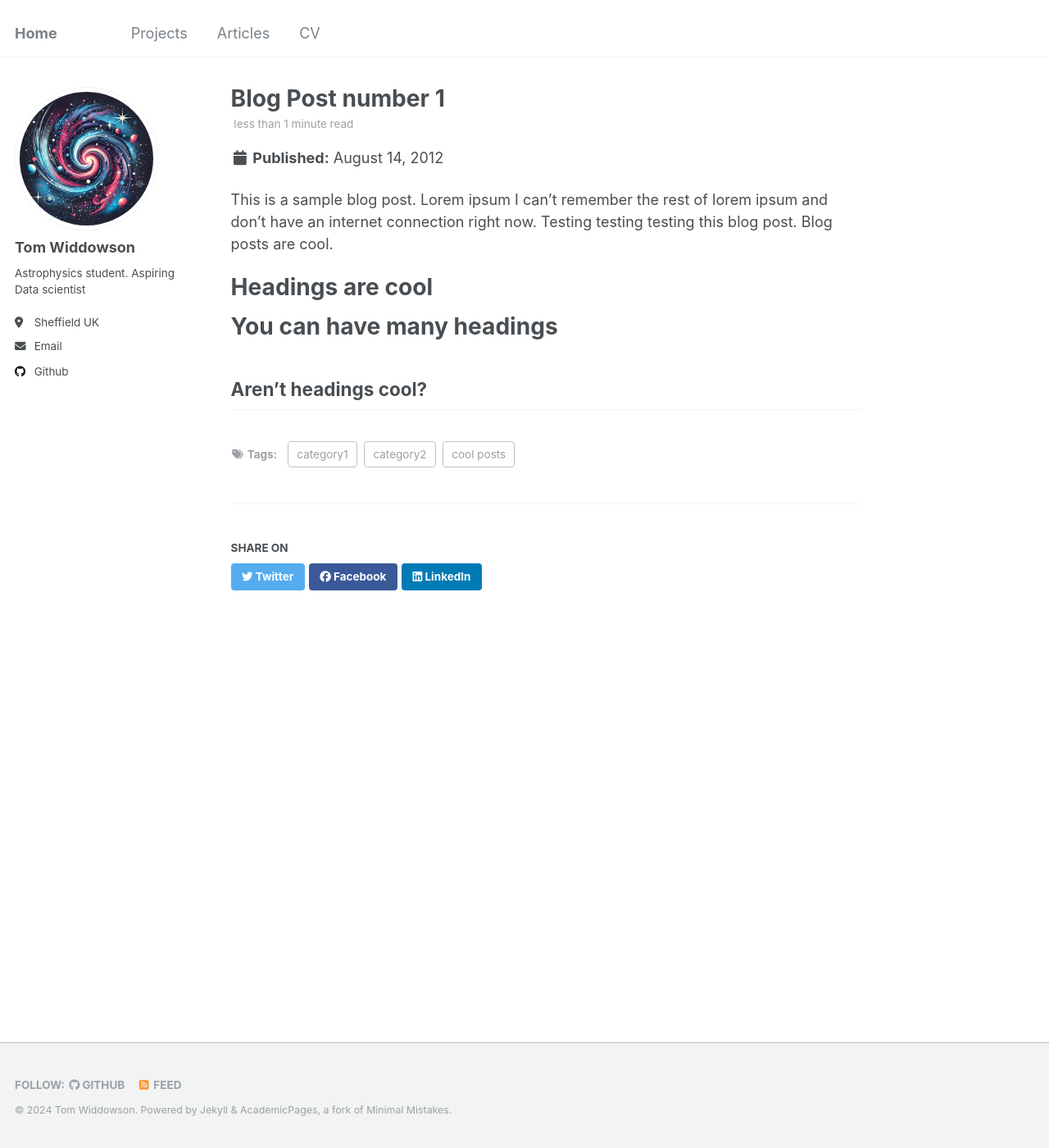
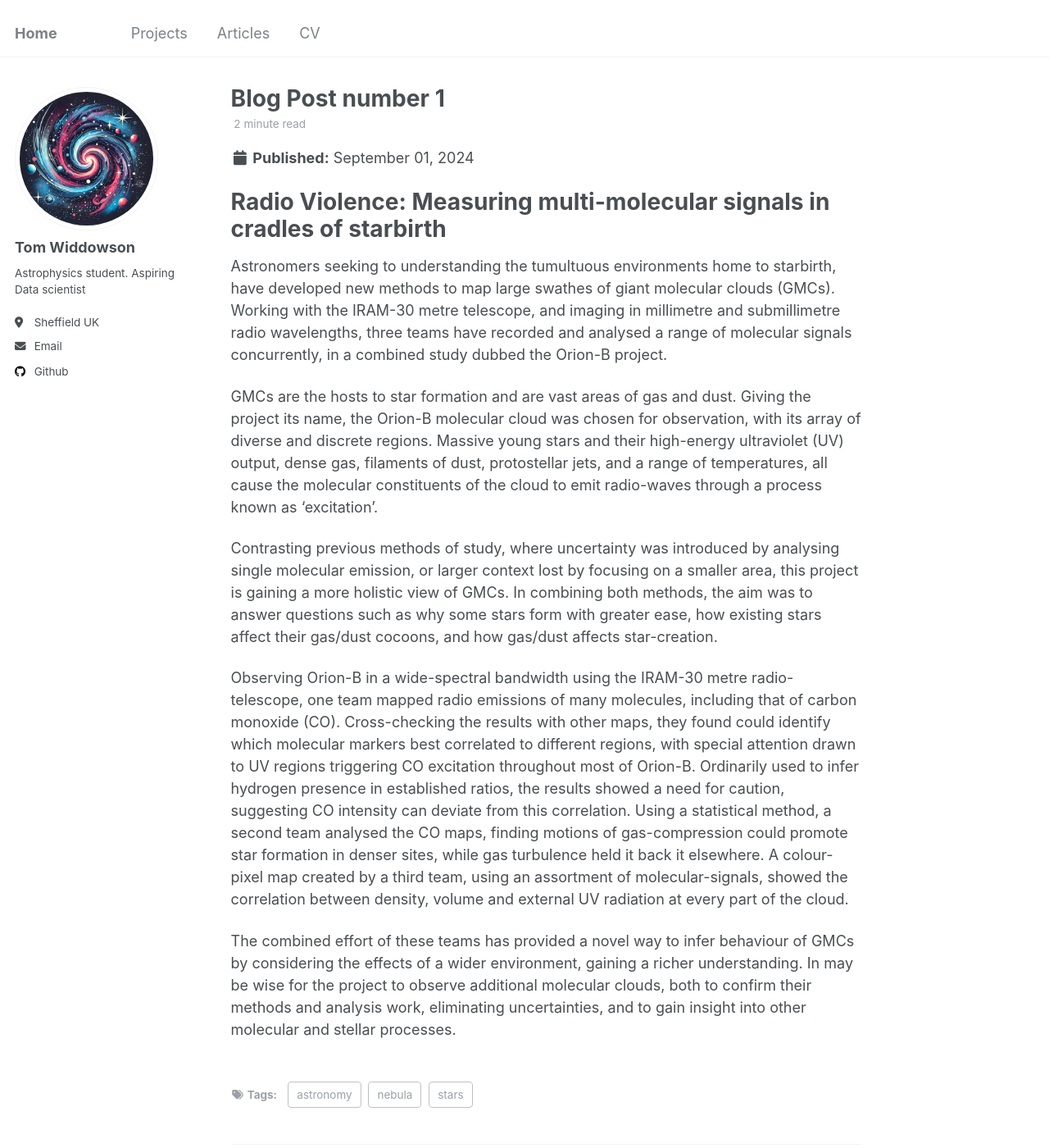
Before and after one commit to tomhwidd/tomhwidd.github.io, a Jekyll site: the page built from _posts/2012-08-14-blog-post-1.md, in a window 1280 px wide and 1400 px high. Shown: the whole window at 82% size. Built offline with Jekyll 4.4.1, drawn with Linux system fonts in a browser that asks for light colours.

Commit message:
article update

```diff
--- a/_posts/2012-08-14-blog-post-1.md
+++ b/_posts/2012-08-14-blog-post-1.md
@@ -1,20 +1,22 @@
 ---
 title: 'Blog Post number 1'
-date: 2012-08-14
-permalink: /articles/2012/08/blog-post-1/
+date: 01/09/2024
+permalink: /articles/orion-nebula
 tags:
-  - cool posts
-  - category1
-  - category2
+  - nebula
+  - stars
+  - astronomy
 ---
 
-This is a sample blog post. Lorem ipsum I can't remember the rest of lorem ipsum and don't have an internet connection right now. Testing testing testing this blog post. Blog posts are cool.
-
-Headings are cool
+Radio Violence: Measuring multi-molecular signals in cradles of starbirth
 ======
 
-You can have many headings
-======
+Astronomers seeking to understanding the tumultuous environments home to starbirth, have developed new methods to map large swathes of giant molecular clouds (GMCs). Working with the IRAM-30 metre telescope, and imaging in millimetre and submillimetre radio wavelengths, three teams have recorded and analysed a range of molecular signals concurrently, in a combined study dubbed the Orion-B project.
 
-Aren't headings cool?
-------
+GMCs are the hosts to star formation and are vast areas of gas and dust. Giving the project its name, the Orion-B molecular cloud was chosen for observation, with its array of diverse and discrete regions. Massive young stars and their high-energy ultraviolet (UV) output, dense gas, filaments of dust, protostellar jets, and a range of temperatures, all cause the molecular constituents of the cloud to emit radio-waves through a process known as ‘excitation’.
+
+Contrasting previous methods of study, where uncertainty was introduced by analysing single molecular emission, or larger context lost by focusing on a smaller area, this project is gaining a more holistic view of GMCs. In combining both methods, the aim was to answer questions such as why some stars form with greater ease, how existing stars affect their gas/dust cocoons, and how gas/dust affects star-creation.
+
+Observing Orion-B in a wide-spectral bandwidth using the IRAM-30 metre radio-telescope, one team mapped radio emissions of many molecules, including that of carbon monoxide (CO). Cross-checking the results with other maps, they found could identify which molecular markers best correlated to different regions, with special attention drawn to UV regions triggering CO excitation throughout most of Orion-B. Ordinarily used to infer hydrogen presence in established ratios, the results showed a need for caution, suggesting CO intensity can deviate from this correlation. Using a statistical method, a second team analysed the CO maps, finding motions of gas-compression could promote star formation in denser sites, while gas turbulence held it back it elsewhere. A colour-pixel map created by a third team, using an assortment of molecular-signals, showed the correlation between density, volume and external UV radiation at every part of the cloud.
+
+The combined effort of these teams has provided a novel way to infer behaviour of GMCs by considering the effects of a wider environment, gaining a richer understanding. In may be wise for the project to observe additional molecular clouds, both to confirm their methods and analysis work, eliminating uncertainties, and to gain insight into other molecular and stellar processes.
```
Also changed, not shown: _pages/cv.md (+0 -22 lines).
